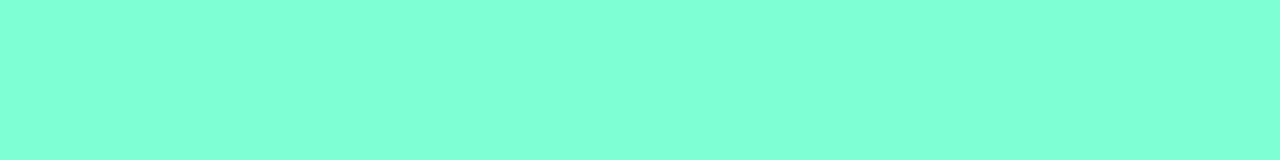
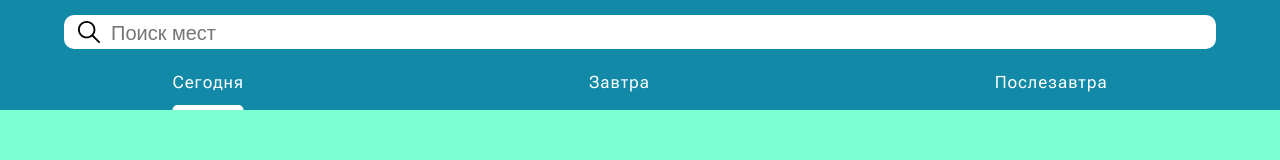
Before and after one commit to KRONIX31/weather, a plain HTML site: page index.html in a window 1280 px wide. Drawn offline with Linux system fonts and the light colour scheme.

Commit message:
Add files via upload

```diff
--- a/index.html
+++ b/index.html
@@ -10,7 +10,28 @@
 <body>
     <div class="app">
         <div class="header_wrap">
-
+            <div class="search_wrap">
+                <div class="search_wrap_wrap">
+                    <input type="search" class="search" placeholder="Поиск мест">
+                    <div class="svg_wrap svg_wrap_1">
+                        <img src="search.svg" class="header_svg search_svg">
+                    </div>
+                    <div class="svg_wrap svg_wrap_2">
+                        <img src="cross.svg" class="header_svg cross_svg">
+                    </div>
+                </div>
+            </div>
+            <div class="days">
+                <div class="day day_active">
+                    Сегодня
+                </div>
+                <div class="day">
+                    Завтра
+                </div>
+                <div class="day">
+                    Послезавтра
+                </div>
+            </div>
         </div>
         <div class="main_wrap">
 
--- a/main.js
+++ b/main.js
@@ -30,10 +30,10 @@ const reject = async function(err) {
   latitude = data.latitude
   fetchdata(longitude, latitude)
 }
-navigator.geolocation.getCurrentPosition(success, reject, {
+/*navigator.geolocation.getCurrentPosition(success, reject, {
   timeout: 4000,
   enableHighAccuracy: false,
-})
+})*/
 
 
 
@@ -47,6 +47,29 @@ const fetchdata = async (longitude, latitude) =>{
     console.log(e);
   })
   console.log(data.nearest_area[0].areaName[0].value)
+}
 
-  app.innerHTML += JSON.stringify(data)
+
+
+const cross = document.querySelector('.svg_wrap_2')
+const searchInput = document.querySelector('.search')
+
+document.querySelector('.search').addEventListener('input', showHideCross)
+function showHideCross(){
+  if(searchInput.value){
+    cross.style.display = 'block'
+    setTimeout(() => {
+      cross.style.opacity = '1'
+    }, 10);
+  } else{
+    cross.style.opacity = '0'
+    setTimeout(() => {
+      cross.style.display = 'none'
+    }, 250);
+  }
 }
+
+cross.addEventListener('click', (e) => {
+  searchInput.value = ''
+  showHideCross()
+})
--- a/style.css
+++ b/style.css
@@ -1,3 +1,11 @@
+@import url('https://fonts.googleapis.com/css2?family=Roboto+Flex:opsz@8..144&display=swap');
+
+input[type=text]::-ms-clear {  display: none; width : 0; height: 0; }
+input[type=text]::-ms-reveal {  display: none; width : 0; height: 0; }
+input[type="search"]::-webkit-search-decoration,
+input[type="search"]::-webkit-search-cancel-button,
+input[type="search"]::-webkit-search-results-button,
+input[type="search"]::-webkit-search-results-decoration { display: none; }
 *{
     margin: 0;
     padding: 0;
@@ -9,3 +17,88 @@
     background-color: aquamarine;
     min-height: 100vh;
 }
+.header_wrap{
+    background-color: rgb(17, 137, 167);
+}
+.search_wrap{
+    padding-top: 15px;
+    display: flex;
+    align-items: center;
+    justify-content: center;
+    margin-bottom: 20px;
+}
+.search_wrap_wrap{
+    position: relative;
+    width: 90%;
+}
+.search{
+    width: 100%;
+    height: 34px;
+    padding-left: 47px;
+    font-size: 23px;
+    border-radius: 10px;
+    background: #fff;
+}
+.search::placeholder{
+    font-size: 20px;
+}
+.svg_wrap{
+    position: absolute;
+    top: 50%;
+    width: 22px;
+    height: 22px;
+    padding-top: 6px;
+    transform: translateY(-50%);
+    padding-bottom: 6px;
+    cursor: pointer;
+}
+.svg_wrap_1{
+    left: 0;
+    padding-left: 14px;
+    border-radius: 0 0 10px 10px;
+}
+.svg_wrap_2{
+    right: 0;
+    padding-right: 14px;
+    padding-left: 8px;
+    border-radius: 10px 10px 0 0;
+    opacity: 0;
+    display: none;
+    transition: 0.25s opacity;
+}
+.header_svg{
+    width: 100%;
+    pointer-events: none;
+}
+.search_svg{
+    left: 0;
+}
+.cross_svg{
+    opacity: 0.7;
+    right: 0;
+}
+
+
+.days{
+    display: flex;
+    justify-content: space-around;
+    color: #fff;
+    font-size: 17px;
+    letter-spacing: 0.9px;
+}
+.day{
+    padding: 3px 2px 18px 2px;
+    position: relative;
+    font-family: 'Roboto Flex', sans-serif;
+}
+.day_active::before{
+    content: '';
+    position: absolute;
+    bottom: 0;
+    left: 50%;
+    transform: translateX(-50%);
+    width: 94%;
+    height: 5px;
+    border-radius: 30px 30px 0 0;
+    background-color: #fff;
+}
```
Also changed, not shown: cross.svg (added), search.svg (added).
